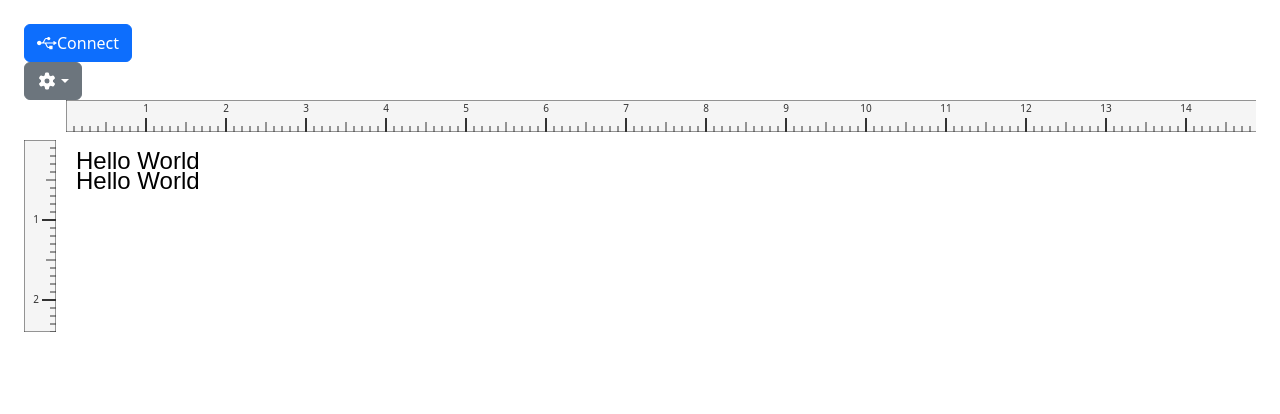
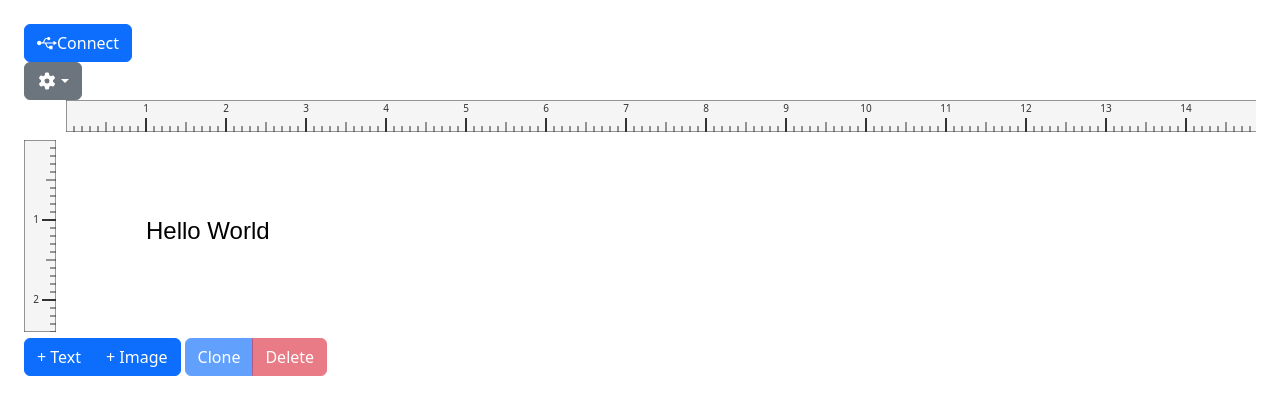
Before and after one commit to bb1950328/ptouch_web, a Vue app: page / in a window 1280 px wide. Shown: the top 414 px of the page. Built offline with nearby package versions, Linux system fonts and the light colour scheme.

Commit message:
implement clone and delete functionality

```diff
--- a/src/AppImpl.vue
+++ b/src/AppImpl.vue
@@ -10,11 +10,23 @@
     </button>
     <ul class="dropdown-menu">
       <li><a class="dropdown-item" href="#" @click="showDeviceInfoDialog">Device Info</a></li>
-      <li><a class="dropdown-item" href="#" @click="connnectMockDevice">Connect Mock Device</a></li>
+      <li><a class="dropdown-item" href="#" @click="connectMockDevice">Connect Mock Device</a></li>
     </ul>
   </div>
 
   <Preview :design="design" :px_per_mm="8" :tape_width_mm="24" :tape_length_mm="1000" :selected_element_ids="selected_element_ids" @elementClicked="onElementClicked"/>
+
+  <div class="btn-toolbar gap-1" role="toolbar" aria-label="Actions Toolbar">
+    <div class="btn-group" role="group" aria-label="Add Element">
+      <button type="button" class="btn btn-primary">+ Text</button>
+      <button type="button" class="btn btn-primary">+ Image</button>
+    </div>
+
+    <div class="btn-group" role="group" aria-label="Actions">
+      <button type="button" class="btn btn-primary" :disabled="selected_element_ids.size==0" v-on:click="cloneSelectedElements">Clone</button>
+      <button type="button" class="btn btn-danger" :disabled="selected_element_ids.size==0" v-on:click="deleteSelectedElements">Delete</button>
+    </div>
+  </div>
 
   <DeviceInfoModal v-if="deviceInfoData!=null" ref="deviceInfoModal" :info="deviceInfoData"/>
 
@@ -132,23 +144,41 @@ export default {
     showDeviceInfoDialog() {
       (this.$refs.deviceInfoModal as typeof DeviceInfoModal).show();
     },
-    connnectMockDevice() {
+    connectMockDevice() {
       this.interf = new PTouchInterfaceMock();
       this.interf.connect();
     },
     onElementClicked(event: PreviewElementClickedEvent) {
-      if (event.ctrlPressed && event.element_id != null) {
+      if (event.ctrlPressed) {
+        if (event.element_id != null) {
           if (this.selected_element_ids.has(event.element_id)) {
             this.selected_element_ids.delete(event.element_id);
           } else {
             this.selected_element_ids.add(event.element_id);
           }
-      } else if (event.element_id != null && !this.selected_element_ids.has(event.element_id)) {
-        this.selected_element_ids.add(event.element_id);
+        }
       } else {
         this.selected_element_ids.clear();
+        if (event.element_id != null) {
+          this.selected_element_ids.add(event.element_id);
         }
       }
+    },
+    cloneSelectedElements() {
+      let newIds = new Set<number>();
+      this.selected_element_ids.forEach(id => {
+        let original = this.design.get_element(id);
+        let nextId = this.design.nextId();
+        let clone = original.clone(nextId);
+        newIds.add(nextId);
+        this.design.add(clone);
+      });
+      this.selected_element_ids = newIds;
+    },
+    deleteSelectedElements() {
+      this.selected_element_ids.forEach(id => this.design.remove(id));
+      this.selected_element_ids.clear();
+    },
   },
 }
 </script>
--- a/src/assets/main.scss
+++ b/src/assets/main.scss
@@ -18,7 +18,7 @@
 @import "bootstrap/scss/buttons";
 @import "bootstrap/scss/transitions";
 @import "bootstrap/scss/dropdown";
-// @import "bootstrap/scss/button-group";
+@import "bootstrap/scss/button-group";
 // @import "bootstrap/scss/nav";
 // @import "bootstrap/scss/navbar"; // Requires nav
 // @import "bootstrap/scss/card";
--- a/src/components/preview/Preview.vue
+++ b/src/components/preview/Preview.vue
@@ -78,7 +78,7 @@ export default {
         const element = this.design.get_element(id);
         const bbox = element.bbox();
         ctx.strokeStyle = "#0000ff";
-        ctx.strokeRect(bbox.x1(), bbox.y1(), bbox.width(), bbox.height());
+        ctx.strokeRect(bbox.x1() * this.px_per_mm, bbox.y1() * this.px_per_mm, bbox.width() * this.px_per_mm, bbox.height() * this.px_per_mm);
       })
     },
     onCanvasClicked(event: MouseEvent) {
@@ -87,9 +87,11 @@ export default {
         ctrlPressed: event.ctrlKey,
         shiftPressed: event.shiftKey,
       };
+      let click_x_mm = event.offsetX / this.px_per_mm;
+      let click_y_mm = event.offsetY / this.px_per_mm;
       for (let i = this.design.elements().length - 1; i >= 0; i--) {
         const element = this.design.elements()[i];
-        if (element.bbox().containsPoint(event.offsetX, event.offsetY)) {
+        if (element.bbox().containsPoint(click_x_mm, click_y_mm)) {
           elementEvent.element_id = element.id();
           break;
         }
--- a/src/design.ts
+++ b/src/design.ts
@@ -48,6 +48,8 @@ export interface DesignElement {
     update(info: UpdateInfo): void;
 
     render(info: RenderInfo): void;
+
+    clone(newId: number): this;
 }
 
 export interface BaseInfo {
@@ -66,19 +68,23 @@ export interface RenderInfo extends BaseInfo {
 export class DesignElementText implements DesignElement {
     private readonly _id: number;
     private _text: string;
-    private _x: number;
-    private _y: number;
+    private _x_mm: number;
+    private _y_mm: number;
     private _size_mm: number;
 
-    private _calculatedWidth: number | null = null;
-    private _calculatedHeight: number | null = null;
+    private _calculated_width_mm: number | null = null;
+    private _calculated_height_mm: number | null = null;
 
     constructor(id: number, text: string, x: number, y: number, size: number) {
         this._id = id;
         this._text = text;
-        this._x = x;
-        this._y = y;
+        this._x_mm = x;
+        this._y_mm = y;
         this._size_mm = size;
+    }
+
+    clone(newId: number): this {
+        return new DesignElementText(newId, this._text, this._x_mm + 1, this._y_mm + 1, this._size_mm) as this;
     }
 
     id(): number {
@@ -88,8 +94,8 @@ export class DesignElementText implements DesignElement {
     update(info: UpdateInfo) {
         this.initCtx(info);
         let text_metrics = info.ctx.measureText(this._text);
-        this._calculatedWidth = text_metrics.actualBoundingBoxLeft + text_metrics.actualBoundingBoxRight;
-        this._calculatedHeight = text_metrics.fontBoundingBoxAscent + text_metrics.fontBoundingBoxDescent;
+        this._calculated_width_mm = (text_metrics.actualBoundingBoxLeft + text_metrics.actualBoundingBoxRight) / info.px_per_mm;
+        this._calculated_height_mm = (text_metrics.fontBoundingBoxAscent + text_metrics.fontBoundingBoxDescent) / info.px_per_mm;
     }
 
     private initCtx(info: BaseInfo) {
@@ -100,13 +106,13 @@ export class DesignElementText implements DesignElement {
     }
 
     bbox(): BBox {
-        return new BBox(this._x, this._y, this._x + this._calculatedWidth!, this._y + this._calculatedHeight!);
+        return new BBox(this._x_mm, this._y_mm, this._x_mm + this._calculated_width_mm!, this._y_mm + this._calculated_height_mm!);
     }
 
     render(info: RenderInfo) {
         this.initCtx(info);
         info.ctx.fillStyle = info.fg_color;
-        info.ctx.fillText(this._text, this._x, this._y);
+        info.ctx.fillText(this._text, this._x_mm * info.px_per_mm, this._y_mm * info.px_per_mm);
     }
 
     getText(): string {
@@ -132,6 +138,8 @@ export interface DesignSettings {
 
 export interface DesignInterface {
     add(element: DesignElement): void;
+
+    remove(id: number): void;
 
     elements(): DesignElement[];
 
@@ -160,29 +168,24 @@ export class Design implements DesignInterface {
         this._elements.push(element);
     }
 
+    remove(id: number): void {
+        let idx = this.binarySearch(id);
+        if (idx === null) {
+            throw new Error(`Element with ID ${id} not found`);
+        }
+        this._elements.splice(idx, 1);
+    }
+
     elements(): DesignElement[] {
         return this._elements;
     }
 
     get_element(id: number): DesignElement {
-        //binary search
-
-        let start = 0;
-        let end = this._elements.length - 1;
-
-        while (start <= end) {
-            let middle = Math.floor((start + end) / 2);
-
-            let middleElement = this._elements[middle];
-            if (middleElement.id() === id) {
-                return middleElement;
-            } else if (middleElement.id() < id) {
-                start = middle + 1;
-            } else {
-                end = middle - 1;
-            }
+        let idx = this.binarySearch(id);
+        if (idx === null) {
+            throw new Error(`Element with ID ${id} not found`);
         }
-        throw new Error(`Element with ID ${id} not found`);
+        return this._elements[idx];
     }
 
     settings(): DesignSettings {
@@ -194,4 +197,23 @@ export class Design implements DesignInterface {
             ? this._elements[this._elements.length - 1].id() + 1
             : 1;
     }
+
+    private binarySearch(id: number): number | null {
+        let start = 0;
+        let end = this._elements.length - 1;
+
+        while (start <= end) {
+            let middle = Math.floor((start + end) / 2);
+
+            let middleElement = this._elements[middle];
+            if (middleElement.id() === id) {
+                return middle;
+            } else if (middleElement.id() < id) {
+                start = middle + 1;
+            } else {
+                end = middle - 1;
+            }
+        }
+        return null;
+    }
 }
```
Lines whose indentation alone changed are shown as unchanged.
